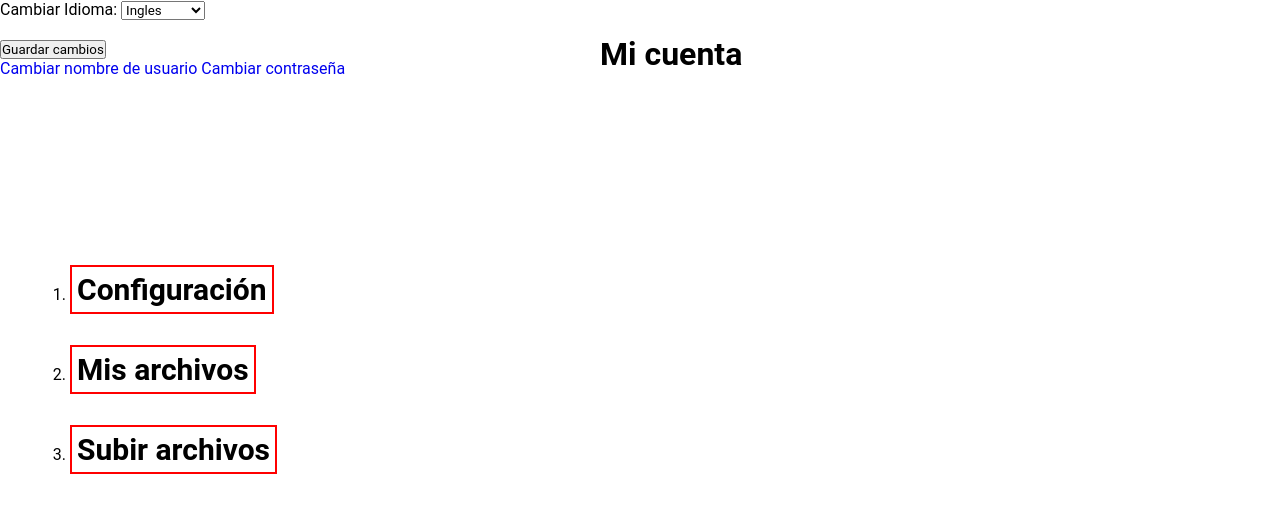
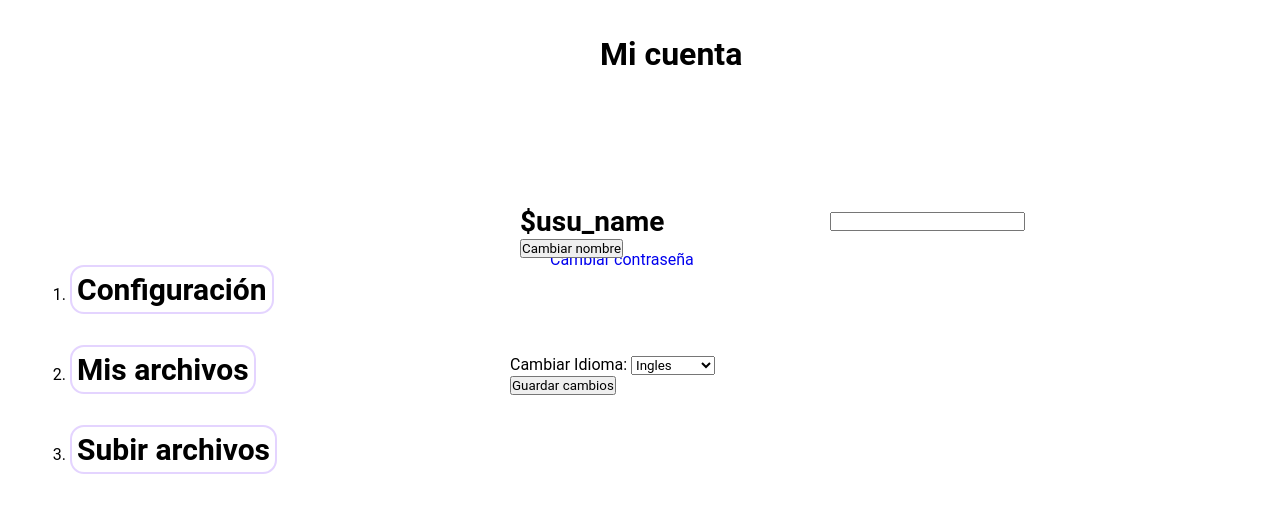
Before and after one commit to SantiagoMartin1/DISE-OPR, a PHP site: page /config.html in a window 1280 px wide. Shown: the top 513 px of the page. Run offline with PHP 8.4, Linux system fonts and the light colour scheme.

Commit message:
configuracion no terminada

```diff
--- a/account.css
+++ b/account.css
@@ -28,15 +28,47 @@
     height: 35px;
     font-weight: bold;
     font-size: 30px;
-    border: 2px solid red;
+    border: 2px solid rgba(201, 170, 255, 0.5);
+    border-radius: 14px;
     cursor: pointer;
     outline: none;
     transition: all 300ms;
     line-height: 80px;
 }
 
+/*configuracion*/
+.contenedor--configuracion{
+    position: absolute;
+    padding: 50px;
+    top: 200px;
+    left: 500px;
+}
 
+.config--nombre{
+    position: absolute;
+    padding: 15px;
+    top: -10px;
+    left: 5px;
+}
 
+.config--idioma{
+    position: absolute;
+    padding: 5px;
+    top: 150px;
+    left: 5px;
+}
+
+.config--nombre h3{
+    font-size: 28px;
+}
+
+.config--nombre .txt--name{
+    position: absolute;
+    top: 22px;
+    left: 325px;
+}
+
+/*configuracion*/
 
 /*subir archivos*/
 .drag-area {
--- a/config.html
+++ b/config.html
@@ -23,6 +23,13 @@
         </div>
 <!-- fetch("http://localhost:3000/datos-del-usuario") -->
         <div class="contenedor--configuracion">
+            <div class="config--nombre">
+                <h3>$usu_name</h3>
+                <form action="#">
+                    <input type="text" class="txt--name">
+                    <input type="submit" value="Cambiar nombre">
+                </form>
+            </div>
             <div class="config--idioma">
                 <form action="#">
                     <label for="Idiomas">Cambiar Idioma: </label>
@@ -31,12 +38,10 @@
                         <option value="Portugues">Portugues</option>
                         <option value="Spanish">Spanish</option>
                     </select>
-                    <br><br>
                     <input type="submit" value="Guardar cambios">
                 </form>
             </div>
-            <div class="config--nombreContraseña">
-                <a href="#">Cambiar nombre de usuario</a>
+            <div class="config--Contraseña">
                 <a href="#">Cambiar contraseña</a>
             </div>
         </div>
```
